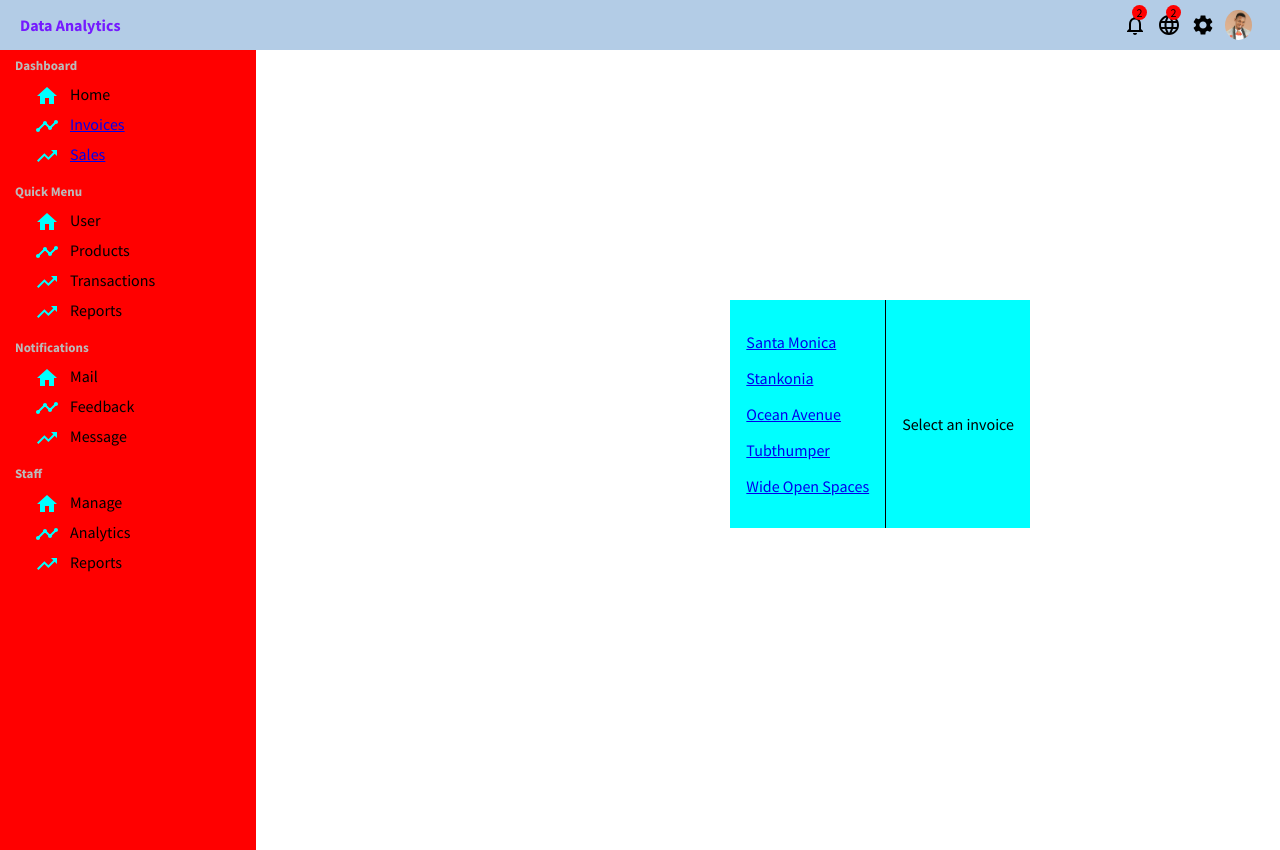
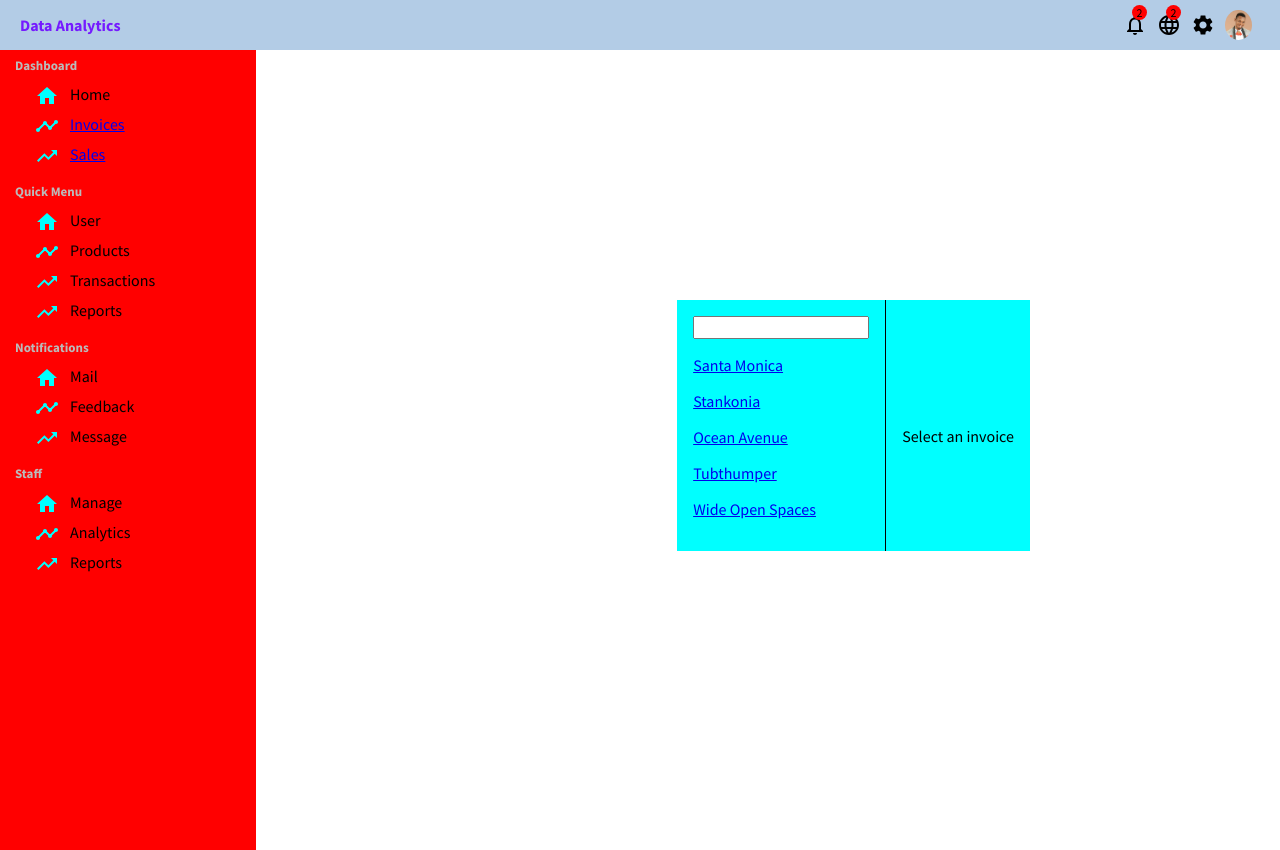
Before and after one commit to amiokuefe1/dasboard, a React (Create React App) app: page /invoices in a window 1280 px wide. Built offline with nearby package versions, Linux system fonts and the light colour scheme.

Commit message:
it works

```diff
--- a/src/pages/invoicesDir/Invoices.jsx
+++ b/src/pages/invoicesDir/Invoices.jsx
@@ -1,8 +1,10 @@
-import { Link, NavLink, Outlet } from 'react-router-dom';
+import { Link, NavLink, Outlet, useSearchParams } from 'react-router-dom';
 import { getInvoices } from '../../data';
+import QueryNavLink from '../../util/QueryNavLink'
 
 export default function Invoices() {
   let invoices = getInvoices();
+  let [searchParams, setSearchParams] = useSearchParams();
   return (
     <div style={{ display: 'flex', backgroundColor:"cyan", flexDirection:"row", justifyItems:"center" }}>
       <nav
@@ -11,8 +13,30 @@ export default function Invoices() {
           padding: '1rem',
         }}
       >
-        {invoices.map((invoice) => (
-          <NavLink
+        <input
+          value={searchParams.get("filter") || ""} // Input Element Nullability Check
+          onChange={(event) => {
+            let filter = event.target.value; //Aim & Target Acquired
+            if (filter) {
+              setSearchParams({ filter });
+            } else {
+              setSearchParams({});
+            }
+          }}
+        /> {/* Accept the User's Search Keyword and save it to the searchParam State Variable*/}
+
+        {invoices
+          .filter((invoice) => {
+            let filter = searchParams.get("filter");
+            if (!filter) return true;
+            let name = invoice.name.toLowerCase();
+            return name.startsWith(filter.toLowerCase());
+            /* Retrieve the saved SearchParam State Variable Value
+            and use it to filter through the Results from Data.js Array.
+            Display only the results that pass the filter condition */
+          })
+          .map((invoice) => (
+            <QueryNavLink
               style={({ isActive }) => {
                 return {
                   display: "block",
@@ -24,7 +48,7 @@ export default function Invoices() {
               key={invoice.number}
             >
             {invoice.name}
-          </NavLink>
+          </QueryNavLink>
         ))}
       </nav>
       <div style={{alignContent:"center", paddingTop:"20px"}}>
--- /dev/null
+++ b/src/util/QueryNavLink.js
@@ -0,0 +1,8 @@
+import { useLocation, NavLink } from "react-router-dom";
+
+function QueryNavLink({ to, ...props }) {
+  let location = useLocation();
+  return <NavLink to={to + location.search} {...props} />;
+}
+
+export default QueryNavLink
```
Lines whose indentation alone changed are shown as unchanged.
